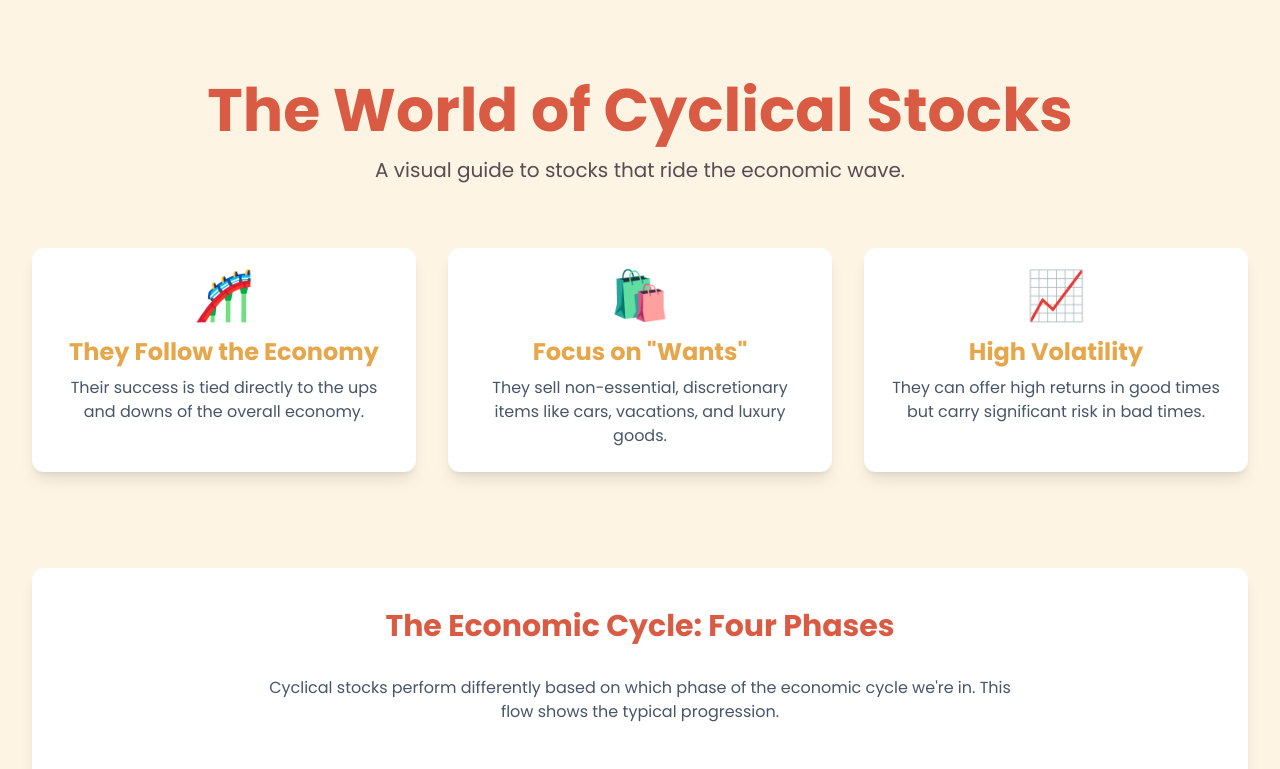
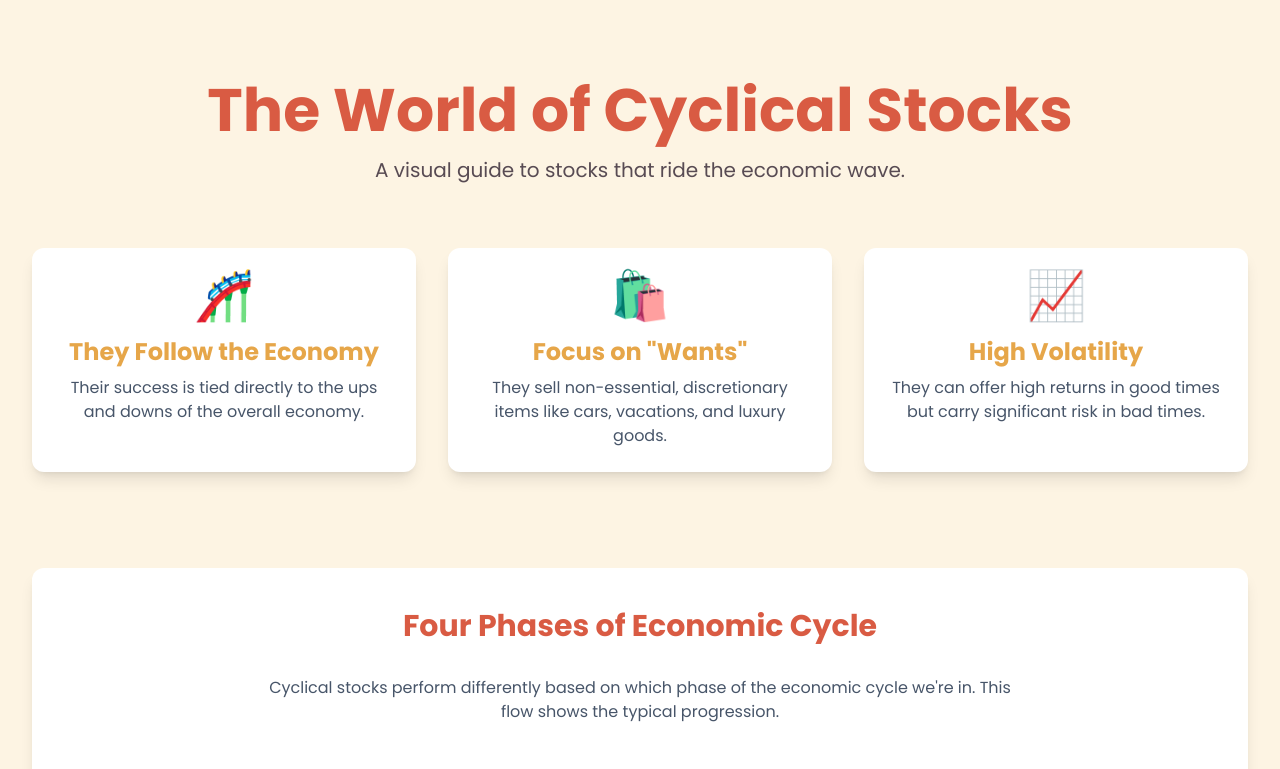
Before and after one commit to yyyprojects/CyclicalStock4, a plain HTML site: page index.html in a window 1280 px wide. Shown: the top 769 px of the page. Drawn offline with nearby package versions, Linux system fonts and the light colour scheme.

Commit message:
Update index.html

```diff
--- a/index.html
+++ b/index.html
@@ -71,7 +71,7 @@
         </section>
 
         <section class="my-16 md:my-24 bg-white rounded-xl shadow-lg p-6 md:p-10">
-            <h2 class="text-3xl font-bold text-center mb-8 text-[#D95B43]">The Economic Cycle: Four Phases</h2>
+            <h2 class="text-3xl font-bold text-center mb-8 text-[#D95B43]">Four Phases of Economic Cycle</h2>
             <p class="text-center text-slate-600 max-w-3xl mx-auto mb-12">Cyclical stocks perform differently based on which phase of the economic cycle we're in. This flow shows the typical progression.</p>
             <div class="flex flex-col md:flex-row items-center justify-center space-y-4 md:space-y-0 md:space-x-4">
                 <div class="text-center p-4 flex-1">
```
